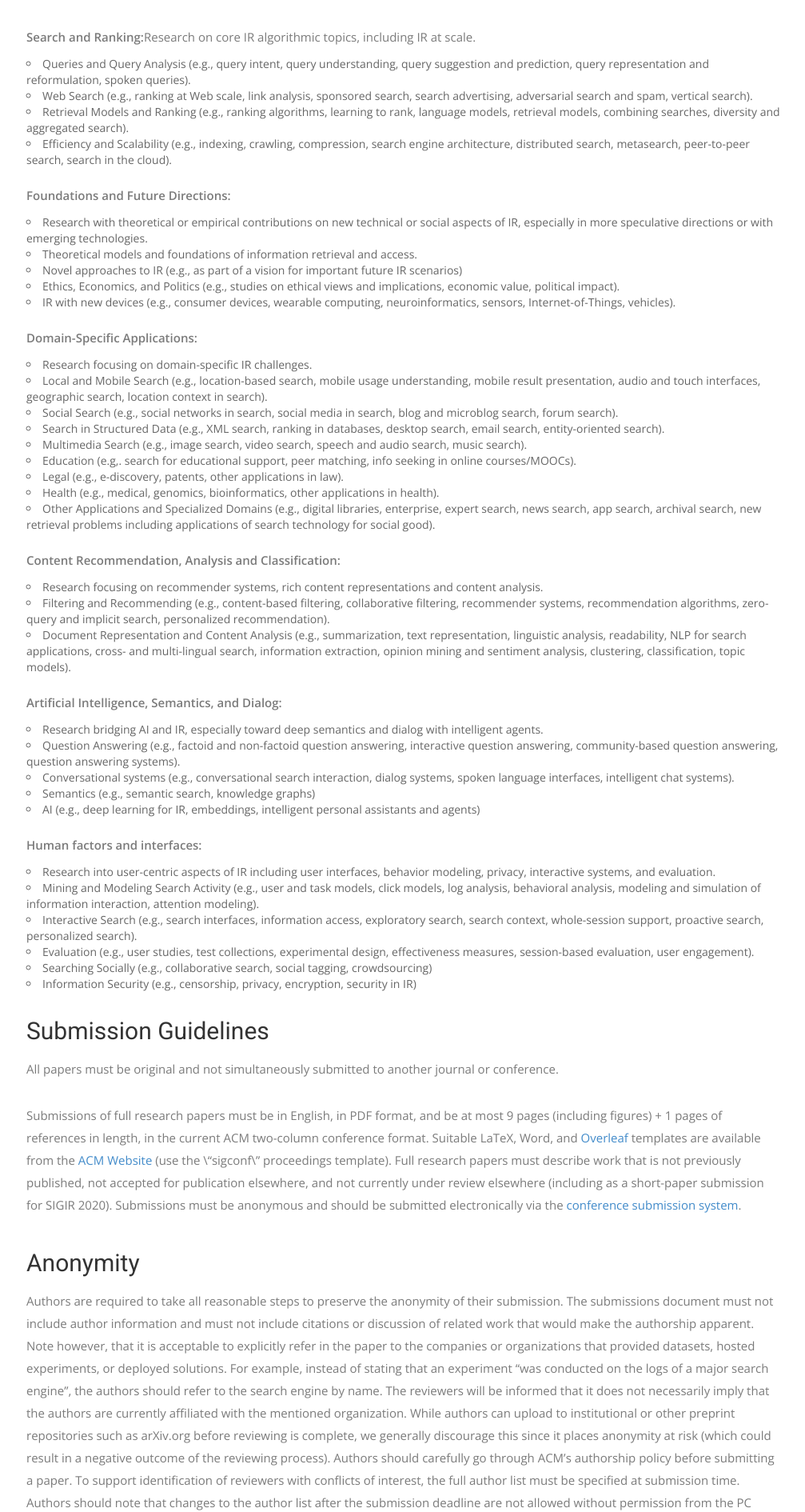
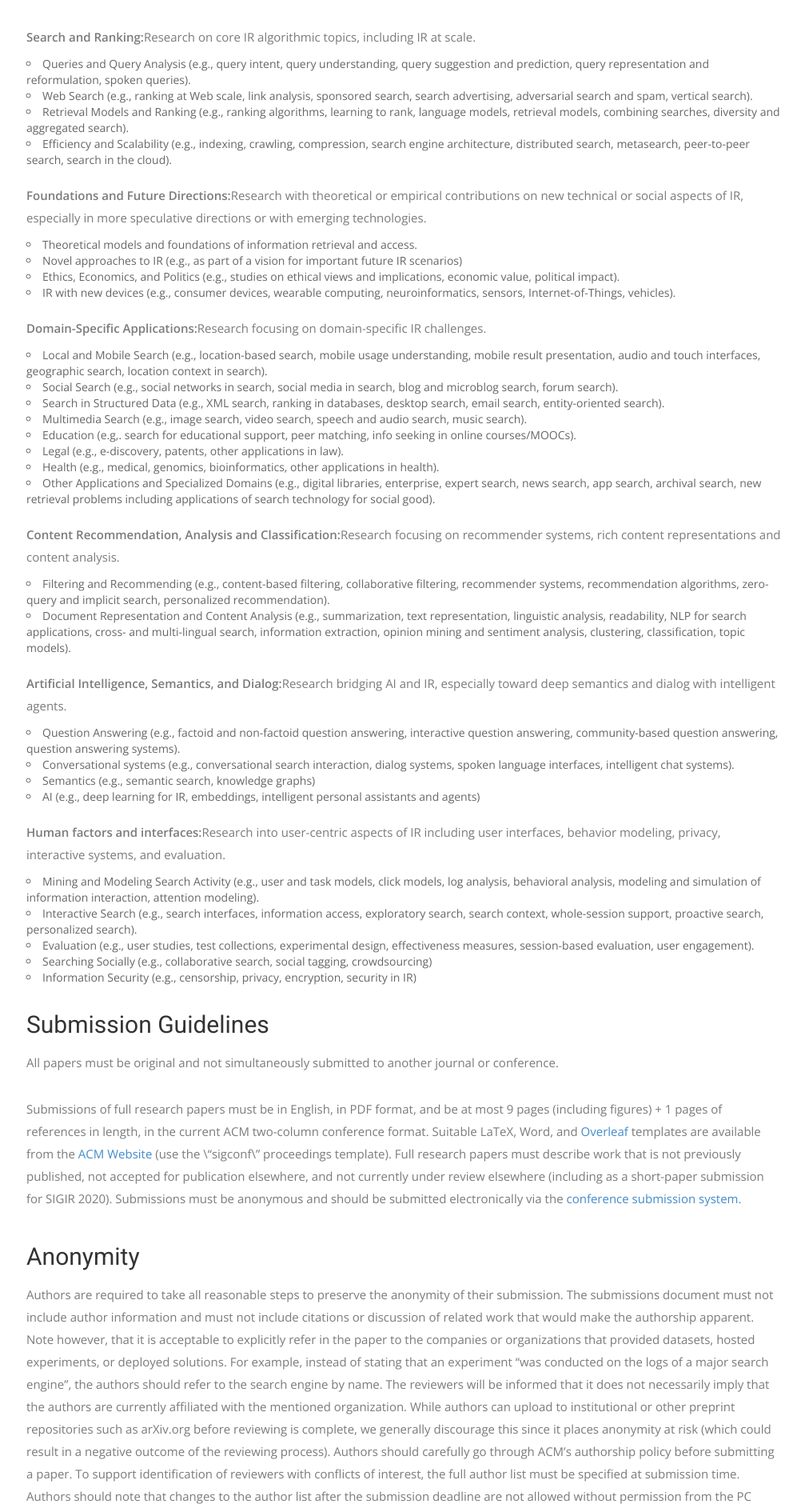
Before and after one commit to LongPhilXia/testLandingPage, a Jekyll site: the page built from index.html, in a window 1280 px wide. Shown: the part 1638-3528 px from the top of the page at 80% size, without its empty margins (37-1044 px from the left). Built offline with Jekyll 4.4.1, drawn with Linux system fonts in a browser that asks for light colours; nearby versions of some CDN libraries; some web fonts are replaced.

```diff
--- a/index.html
+++ b/index.html
@@ -126,20 +126,18 @@ permalink: /
                     <li>Efficiency and Scalability (e.g., indexing, crawling, compression, search engine architecture, distributed search, metasearch, peer-to-peer search, search in the cloud).</li>
                   </ul>
 
-                  <p><strong>Foundations and Future Directions:</strong></p>
+                  <p><strong>Foundations and Future Directions:</strong>Research with theoretical or empirical contributions on new technical or social aspects of IR, especially in more speculative directions or with emerging technologies.</p>
 
                   <ul class="list">
-                    <li>Research with theoretical or empirical contributions on new technical or social aspects of IR, especially in more speculative directions or with emerging technologies.</li>
                     <li>Theoretical models and foundations of information retrieval and access.</li>
                     <li>Novel approaches to IR (e.g., as part of a vision for important future IR scenarios)</li>
                     <li>Ethics, Economics, and Politics (e.g., studies on ethical views and implications, economic value, political impact).</li>
                     <li>IR with new devices (e.g., consumer devices, wearable computing, neuroinformatics, sensors, Internet-of-Things, vehicles).</li>
                   </ul>
 
-                  <p><strong>Domain-Specific Applications:</strong></p>
+                  <p><strong>Domain-Specific Applications:</strong>Research focusing on domain-specific IR challenges.</p>
 
                   <ul class="list">
-                    <li>Research focusing on domain-specific IR challenges.</li>
                     <li>Local and Mobile Search (e.g., location-based search, mobile usage understanding, mobile result presentation, audio and touch interfaces, geographic search, location context in search).</li>
                     <li>Social Search (e.g., social networks in search, social media in search, blog and microblog search, forum search).</li>
                     <li>Search in Structured Data (e.g., XML search, ranking in databases, desktop search, email search, entity-oriented search).</li>
@@ -150,28 +148,25 @@ permalink: /
                     <li>Other Applications and Specialized Domains (e.g., digital libraries, enterprise, expert search, news search, app search, archival search, new retrieval problems including applications of search technology for social good).</li>
                   </ul>
 
-                  <p><strong>Content Recommendation, Analysis and Classification:</strong></p>
+                  <p><strong>Content Recommendation, Analysis and Classification:</strong>Research focusing on recommender systems, rich content representations and content analysis.</p>
 
                   <ul class="list">
-                    <li>Research focusing on recommender systems, rich content representations and content analysis.</li>
                     <li>Filtering and Recommending (e.g., content-based filtering, collaborative filtering, recommender systems, recommendation algorithms, zero-query and implicit search, personalized recommendation).</li>
                     <li>Document Representation and Content Analysis (e.g., summarization, text representation, linguistic analysis, readability, NLP for search applications, cross- and multi-lingual search, information extraction, opinion mining and sentiment analysis, clustering, classification, topic models).</li>
                   </ul>
 
-                  <p><strong>Artificial Intelligence, Semantics, and Dialog:</strong></p>
+                  <p><strong>Artificial Intelligence, Semantics, and Dialog:</strong>Research bridging AI and IR, especially toward deep semantics and dialog with intelligent agents.</p>
 
                   <ul class="list">
-                    <li>Research bridging AI and IR, especially toward deep semantics and dialog with intelligent agents.</li>
                     <li>Question Answering (e.g., factoid and non-factoid question answering, interactive question answering, community-based question answering, question answering systems).</li>
                     <li>Conversational systems (e.g., conversational search interaction, dialog systems, spoken language interfaces, intelligent chat systems).</li>
                     <li>Semantics (e.g., semantic search, knowledge graphs)</li>
                     <li>AI (e.g., deep learning for IR, embeddings, intelligent personal assistants and agents)</li>
                   </ul>
 
-                  <p><strong>Human factors and interfaces:</strong></p>
+                  <p><strong>Human factors and interfaces:</strong>Research into user-centric aspects of IR including user interfaces, behavior modeling, privacy, interactive systems, and evaluation.</p>
 
                   <ul class="list">
-                    <li>Research into user-centric aspects of IR including user interfaces, behavior modeling, privacy, interactive systems, and evaluation.</li>
                     <li>Mining and Modeling Search Activity (e.g., user and task models, click models, log analysis, behavioral analysis, modeling and simulation of information interaction, attention modeling).</li>
                     <li>Interactive Search (e.g., search interfaces, information access, exploratory search, search context, whole-session support, proactive search, personalized search).</li>
                     <li>Evaluation (e.g., user studies, test collections, experimental design, effectiveness measures, session-based evaluation, user engagement).</li>
```
